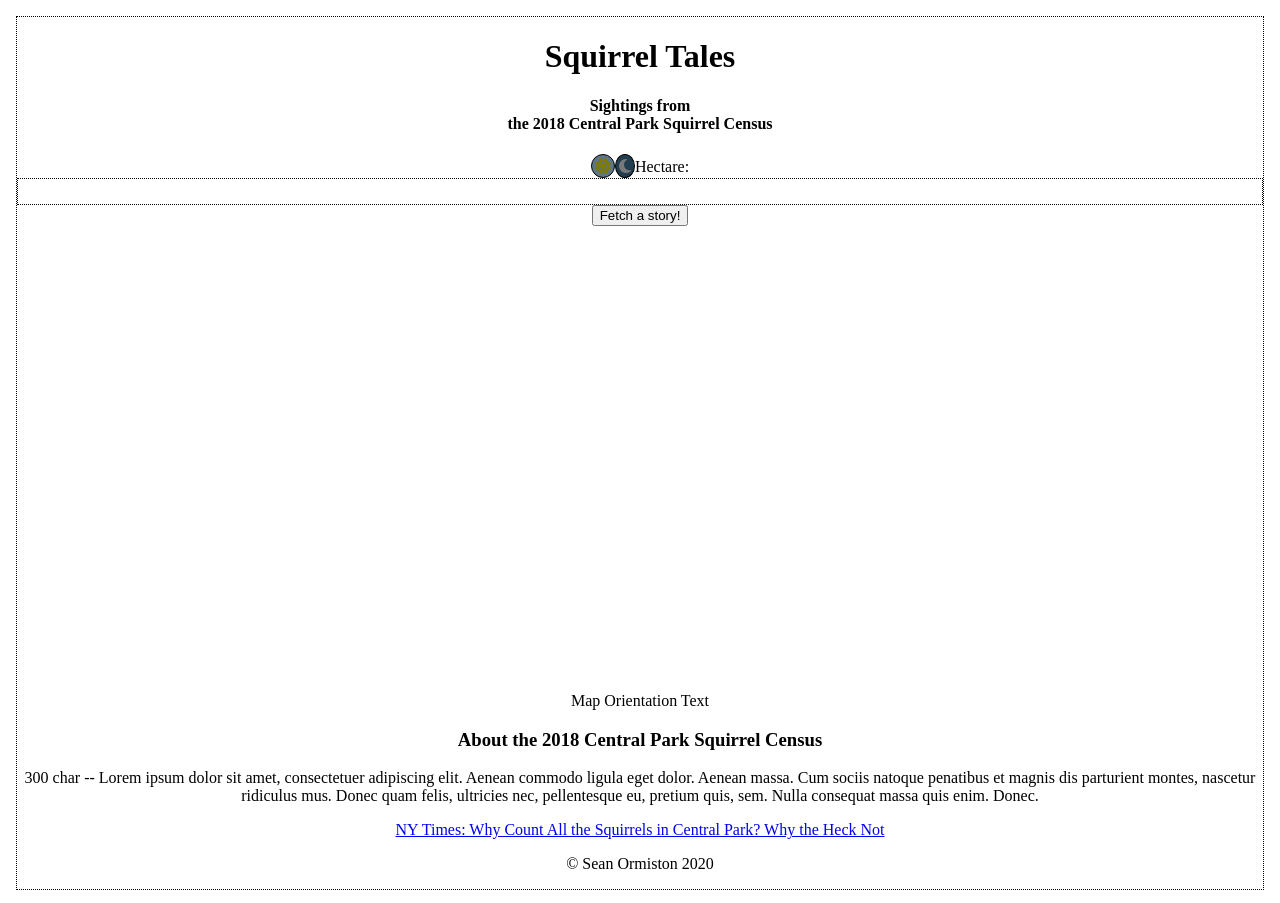
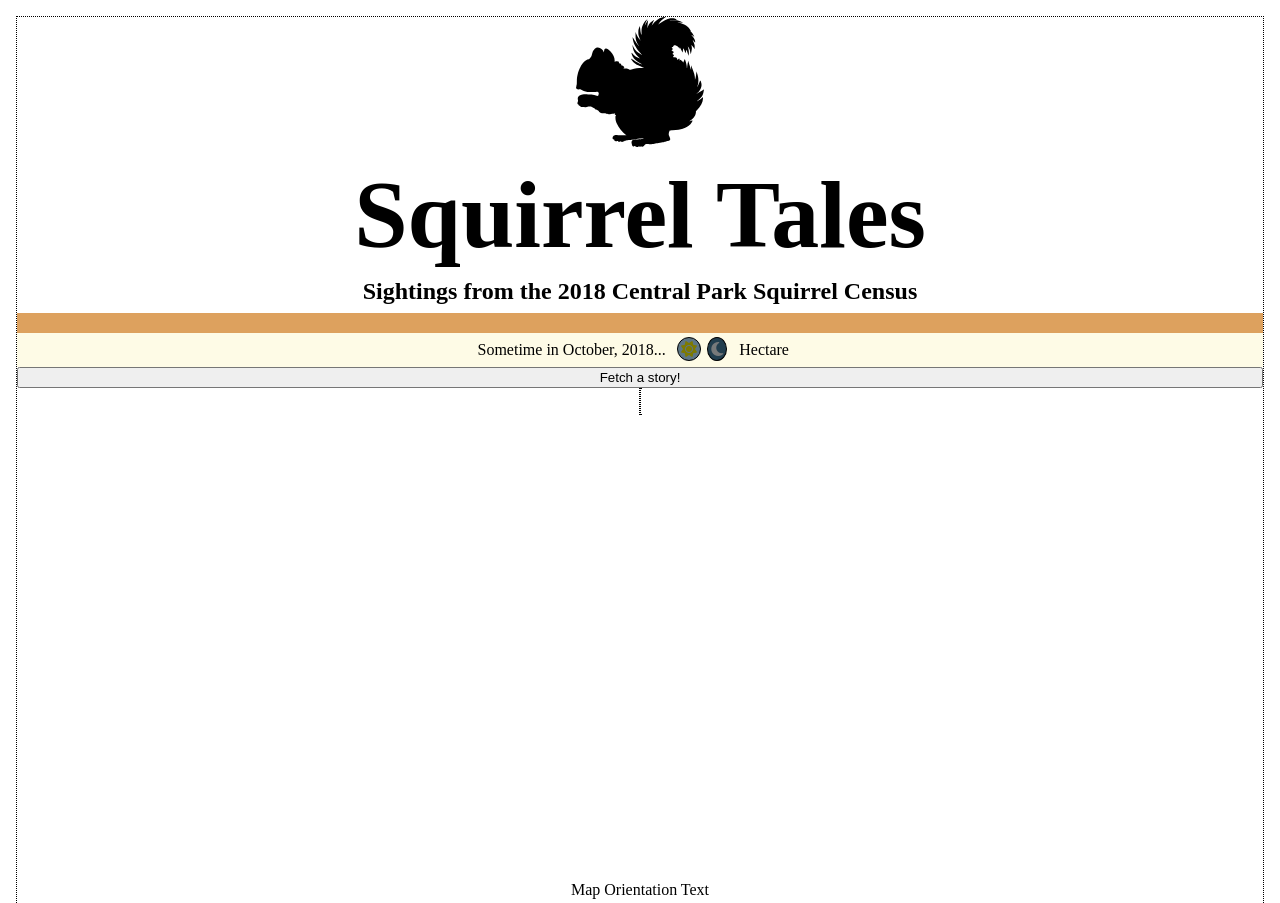
Before and after one commit to sormiston/SquirrelTales, a plain HTML site: page index.html in a window 1280 px wide. Shown: the top 903 px of the page. Drawn offline with nearby package versions, Linux system fonts and the light colour scheme.

Commit message:
styling begins

```diff
--- a/app.js
+++ b/app.js
@@ -35,8 +35,8 @@ async function getData(e) {
 }
 
 function randomFetch() {
-  // clear previous image
-  // mapView.classList.remove('parkNorth', 'parkSouth')
+  // first non-async call, resize browser window and hide map to prepare display
+  window.resizeTo(1100, 800)
   mapView.style.opacity = 0;
   const randomIndex = Math.floor(Math.random() * (aLocalData.length - 1))
   oSelected = aLocalData[randomIndex]
--- a/index.html
+++ b/index.html
@@ -17,16 +17,19 @@
 
 <body>
   <header>
+    <img src="Public/1456764.svg" alt="squirrel in silhoutte">
     <h1>Squirrel Tales</h1>
-    <h4>Sightings from<br /> the 2018 Central Park Squirrel Census</h4>
+    <h4>Sightings from the 2018 Central Park Squirrel Census</h4>
   </header>
   <main>
+    <div class="spacer"></div>
     <div class="icon-bar">
-      <span id="date"></span><i class="fas fa-sun"></i><i class="fas fa-moon"></i><span id="hectare">Hectare:</span>
+      <span id="date">Sometime in October, 2018...</span><i class="fas fa-sun"></i><i class="fas fa-moon"></i><span id="hectare">Hectare   </span>
     </div>
+    <button id="fetch">Fetch a story!</button>
     <div id="story-area">
     </div>
-    <button id="fetch">Fetch a story!</button>
+
   </main>
   <section>
     <div class="map-view">
--- a/main.css
+++ b/main.css
@@ -3,11 +3,61 @@
 }
 
 body {
+  max-width: 100vw;
   text-align: center;
   border: 1px dotted black;
   margin: 1rem;
+
 }
 
+header img {
+  max-width: 10vw;
+
+}
+h1 {
+  margin: .5rem auto;
+  font-size: 6em;
+}
+h4 {
+  margin: .5rem auto;
+  font-size: 1.5em;
+}
+
+main {
+  display: flex;
+  flex-flow: column nowrap;
+}
+.icon-bar {
+  display: flex;
+  align-items: baseline;
+  justify-content: center;
+  background-color: rgb(254, 250, 224, .8)
+}
+.icon-bar > span, i {
+  padding: .5em;
+
+}
+#date {
+  display: inline-block;
+  min-width: 200px;
+}
+.spacer {
+  /* display: inline-block; */
+  min-height: 20px;
+  flex: 2 0 100%;
+  background-color: #DDA15E;
+}
+
+#hectare {
+  min-width: 80px;
+  padding: .5em .8em .5em 0;
+}
+
+
+/* .icon-bar {
+  max-width: 50%;
+  margin: 0 auto;
+} */
 button:hover {
   cursor: pointer;
 }
@@ -17,6 +67,7 @@ button:hover {
   border: 1px dotted black;
   display: flex;
   flex-flow: column nowrap;
+  transition: height 1.5s ease-in;
 }
 
 #story-area p {
@@ -74,11 +125,13 @@ div.parkNorth {
   padding: 3px;
   border-radius: 50%;
   filter: brightness(50%);
+  margin: 0 .2em;
 }
 
 .fa-sun {
   color: #FCF300;
   background-color: #a2d6f9ec;
+
 }
 
 .fa-moon {
@@ -90,8 +143,13 @@ i.activated {
   filter: brightness(105%);
 }
 
+#about p {
+  max-width: 90vw;
+}
 
-@media screen and (max-width: 1050px) {
+
+@media screen and (max-width: 800px) {
+
   .map-view {
     display: none;
   }
```
Also changed, not shown: Public/1456764.svg (added), 1 other file.
